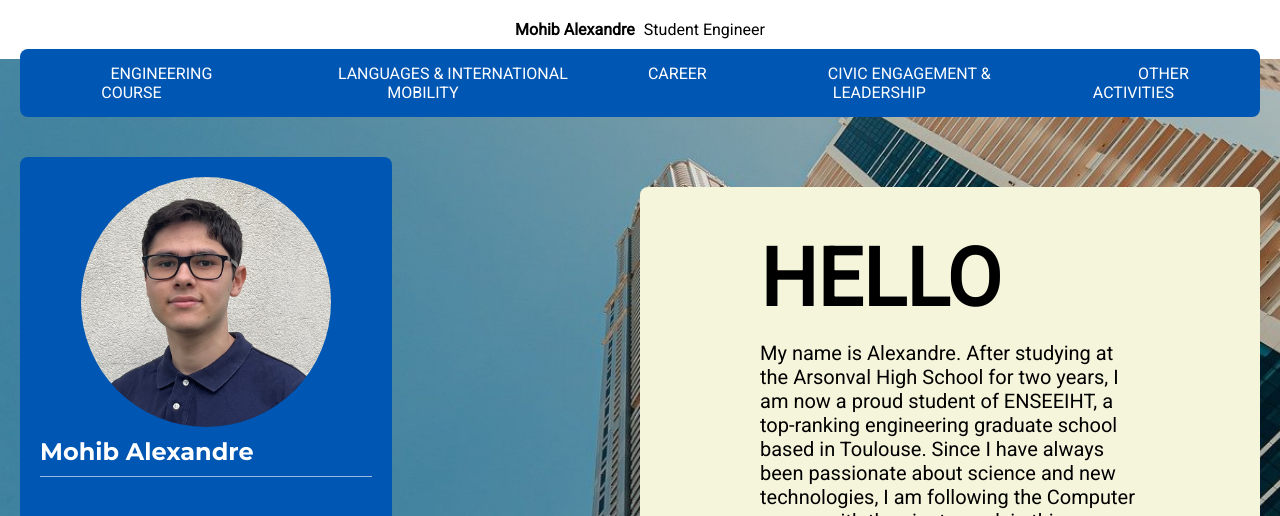
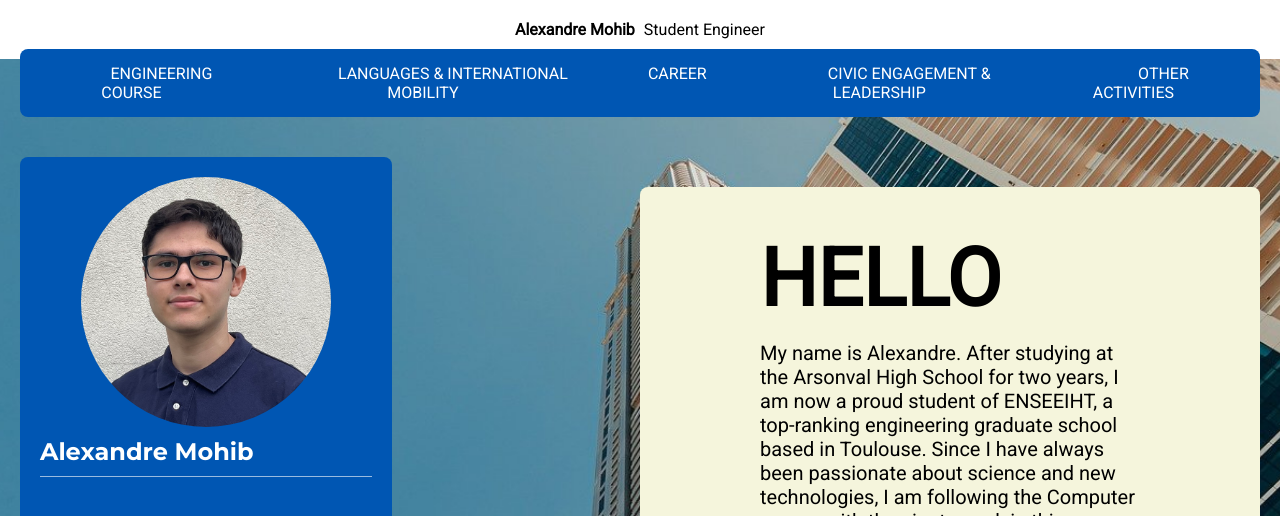
Before and after one commit to MohibAlexandre/mohibalexandre.github.io, a plain HTML site: page index.html in a window 1280 px wide. Shown: the top 516 px of the page. Drawn offline with Linux system fonts and the light colour scheme.

Commit message:
Update site

```diff
--- a/index.html
+++ b/index.html
@@ -12,7 +12,7 @@
     <header id="headerClass">
         <div class="header-content">
             <div class="logo">
-                <a href="index.html">Mohib Alexandre <span class="role">Student Engineer</span></a>
+                <a href="index.html">Alexandre Mohib <span class="role">Student Engineer</span></a>
             </div>
 
             <ul class="menu">
@@ -39,7 +39,7 @@
                 <div class="profile-picture-container">
                     <img src="Image/MohibAlexandre.png" alt="Ma photo" class="profile-picture">
                 </div>
-                <h1 class="name">Mohib Alexandre</h1>
+                <h1 class="name">Alexandre Mohib</h1>
                 <hr class="PFseparator"> <!-- Ajoutez cette ligne pour une séparation -->
                 <p class="PFdescription"> COMPUTER ENGINEERING STUDENT AT ENSEEIHT</p>
             </div>
```
